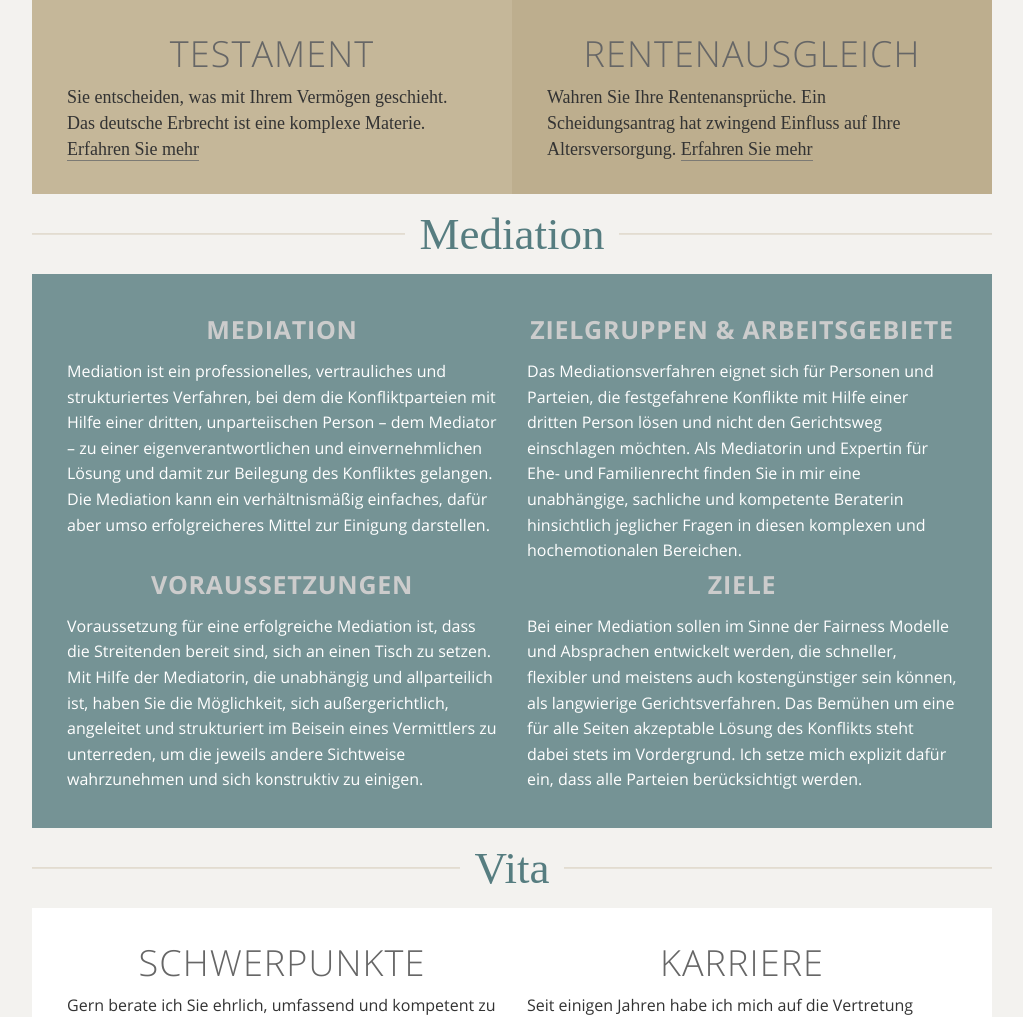
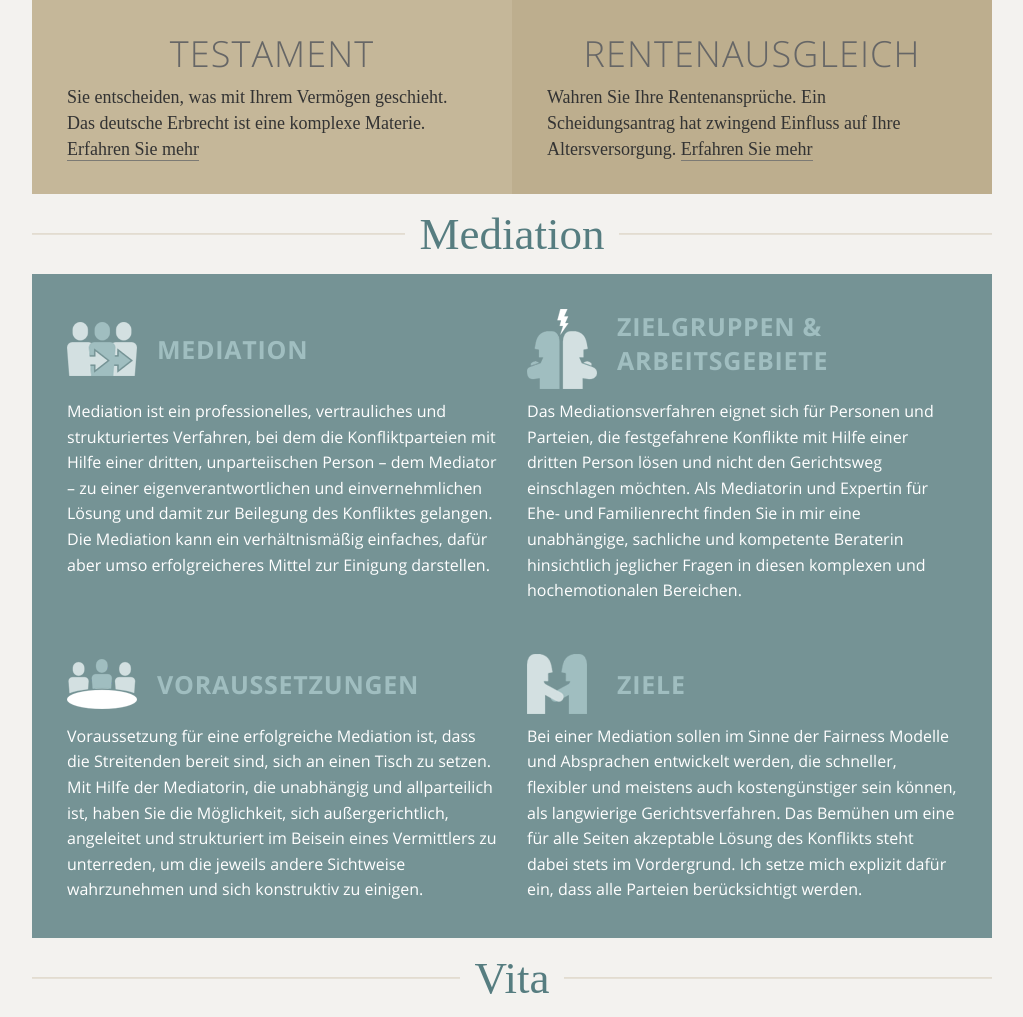
Before and after one commit to opoloo/androidicons-website, a PHP site: page / in a window 1280 px wide. Shown: the part 941-1958 px from the top of the page, without its empty margins (128-1151 px from the left). Run offline with PHP 8.4, Linux system fonts and the light colour scheme; data that the repository does not hold is empty; some libraries are stand-ins or nearby versions; some web fonts are replaced.

Commit message:
Funktion Kontaktformular, Style Impressum, Neue Mediationsicons

```diff
--- a/index.php
+++ b/index.php
@@ -2,7 +2,7 @@
 <html class="no-js">
 <?php
 // *** Mail Recipe ***
-$mail_to="sandra@opoloo.de";
+$mail_to="info@a-maurer.de";
 $mail_subject="[Website Kontaktanfrage]";
 // *************************************
 
@@ -36,8 +36,9 @@ $mail_text=stripslashes($mail_text);
 ?>
 <head>
 <meta http-equiv="Content-Type" content="text/html; charset=utf-8" />
-<meta name="description" content="Bölli Liegenschaftsverwaltung - Wir verwalten Ihre Immobilien." />
-<meta name="author" content="Michael Bölli" />
+<meta name="description" content="Als Rechtsanwältin für Eherecht und Familienrecht, finden Sie in mir eine kompetente Beraterin und Unterstützung in allen familienrechtlichen Angelegenheiten." />
+<meta name="author" content="Antje Pulinckx-Maurer" />
+<meta name="keywords" content="Antje Pulinckx-Maurer" />
 
 <title>Rechtsanwältin Antje Pulinckx-Maurer</title>
 
@@ -63,12 +64,12 @@ $mail_text=stripslashes($mail_text);
 <!--
 $(document).ready(function(){
 	$('#start').waypoint(function(event, direction) { $('#nav li').removeClass('active');	if (direction === 'down') { $('#nav-start').addClass('active'); } else { $('#nav li').removeClass('active'); }}, { offset: "0px" });
-	$('#leistungen').waypoint(function(event, direction) { $('#nav li').removeClass('active');	if (direction === 'down') { $('#nav-leistungen').addClass('active'); } else { $('#nav-start').addClass('active'); }}, { offset: 70 });
-	$('#mediation-wrapper').waypoint(function(event, direction) { $('#nav li').removeClass('active');	if (direction === 'down') { $('#nav-mediation').addClass('active'); } else { $('#nav-leistungen').addClass('active'); }}, { offset: 70 });
-	$('#vita-wrapper').waypoint(function(event, direction) { $('#nav li').removeClass('active'); if (direction === 'down') { $('#nav-vita').addClass('active'); } else { $('#nav-mediation').addClass('active'); }}, { offset: 70 });
-	$('#kontakt').waypoint(function(event, direction) { $('#nav li').removeClass('active'); if (direction === 'down') { $('#nav-kontakt').addClass('active'); } else { $('#nav-vita').addClass('active'); }}, { offset: 70 });
+	$('#leistungen').waypoint(function(event, direction) { $('#nav li').removeClass('active');	if (direction === 'down') { $('#nav-leistungen').addClass('active'); } else { $('#nav-start').addClass('active'); }}, { offset: 80 });
+	$('#mediation-wrapper').waypoint(function(event, direction) { $('#nav li').removeClass('active');	if (direction === 'down') { $('#nav-mediation').addClass('active'); } else { $('#nav-leistungen').addClass('active'); }}, { offset: 80 });
+	$('#vita-wrapper').waypoint(function(event, direction) { $('#nav li').removeClass('active'); if (direction === 'down') { $('#nav-vita').addClass('active'); } else { $('#nav-mediation').addClass('active'); }}, { offset: 80 });
+	$('#kontakt').waypoint(function(event, direction) { $('#nav li').removeClass('active'); if (direction === 'down') { $('#nav-kontakt').addClass('active'); } else { $('#nav-vita').addClass('active'); }}, { offset: 80 });
 
-	$("#nav a").smoothScroll({offset: -70, afterScroll: function() {
+	$("#nav a").smoothScroll({offset: -80, afterScroll: function() {
 		$('#nav li').removeClass('active');
 		$(this).parent().addClass('active');
 
@@ -244,21 +245,21 @@ $(document).ready(function(){
 		<div id="mediation">
 			<div>
 				<div class="two-cols margin-2cols">
-					<h2>Mediation</h2>
+					<h2 class="ic_1">Mediation</h2>
 					<p>Mediation ist ein professionelles, vertrauliches und strukturiertes Verfahren, bei dem die Konfliktparteien mit Hilfe einer dritten, unparteiischen Person – dem Mediator – zu einer eigenverantwortlichen und einvernehmlichen Lösung und damit zur Beilegung des Konfliktes gelangen. Die Mediation kann ein verhältnismäßig einfaches, dafür aber umso erfolgreicheres Mittel zur Einigung darstellen.</p>
 				</div>
 				<div class="two-cols">
-					<h2>Zielgruppen & Arbeitsgebiete</h2>
+					<h2 class="ic_2">Zielgruppen & Arbeitsgebiete</h2>
 					<p>Das Mediationsverfahren eignet sich für Personen und Parteien, die festgefahrene Konflikte mit Hilfe einer dritten Person lösen und nicht den Gerichtsweg einschlagen möchten. Als Mediatorin und Expertin für Ehe- und Familienrecht finden Sie in mir eine unabhängige, sachliche und kompetente Beraterin hinsichtlich jeglicher Fragen in diesen komplexen und hochemotionalen Bereichen.</p>
 				</div>
 			</div>
 			<div>
 				<div class="two-cols margin-2cols">
-					<h2>Voraussetzungen</h2>
+					<h2 class="ic_3">Voraussetzungen</h2>
 					<p>Voraussetzung für eine erfolgreiche Mediation ist, dass die Streitenden bereit sind, sich an einen Tisch zu setzen. Mit Hilfe der Mediatorin, die unabhängig und allparteilich ist, haben Sie die Möglichkeit, sich außergerichtlich, angeleitet und strukturiert im Beisein eines Vermittlers zu unterreden, um die jeweils andere Sichtweise wahrzunehmen und sich konstruktiv zu einigen.</p>
 				</div>
 				<div class="two-cols">
-					<h2>Ziele</h2>
+					<h2 class="ic_4">Ziele</h2>
 					<p>Bei einer Mediation sollen im Sinne der Fairness Modelle und Absprachen entwickelt werden, die schneller, flexibler und meistens auch kostengünstiger sein können, als langwierige Gerichtsverfahren. Das Bemühen um eine für alle Seiten akzeptable Lösung des Konflikts steht dabei stets im Vordergrund. Ich setze mich explizit dafür ein, dass alle Parteien berücksichtigt werden.</p>
 				</div>
 			</div>
--- a/stylesheets/style.css
+++ b/stylesheets/style.css
@@ -156,8 +156,9 @@ a:hover {
 	display:block;
 }
 
-#content.impressum .headline {
-	margin:40px 0 0 0;
+#content.impressum .headline, #content.impressum h1 {
+	margin:40px 0 10px 0;
+	line-height:50px;
 }
 
 
@@ -165,6 +166,7 @@ h1 {
 	font-family: 'GentiumItalic';
 	font-weight:normal;
 	font-size:45px;
+
 }
 
 .headline span {
@@ -187,6 +189,36 @@ h2 {
 	color:#666;
 }
 
+h2.ic_1 {
+	padding:0 0 0 90px;
+	height:80px;
+	line-height:80px;
+	background:url(../images/ic_mediation.png) left center no-repeat;
+}
+
+h2.ic_2 {
+	padding:0px 0 0 90px;
+	height:80px;
+	line-height:34px;
+	background:url(../images/ic_gebiete.png) left top no-repeat;
+}
+
+h2.ic_3 {
+	padding:0 0 0 90px;
+	height:80px;
+	line-height:80px;
+	background:url(../images/ic_voraussetzungen.png) left center no-repeat;
+	margin:40px 0 0 0;
+}
+
+h2.ic_4 {
+	padding:0 0 0 90px;
+	height:80px;
+	line-height:80px;
+	background:url(../images/ic_ziele.png) left center no-repeat;
+	margin:40px 0 0 0;
+}
+
 #content.impressum h2 {
 	margin:50px 0 15px 0;
 	text-align:left;
@@ -195,7 +227,8 @@ h2 {
 #mediation h2 {
 	font-size:25px;
 	font-family: 'OpenSansBold';
-	color:#ccc;
+	color:#a0bec0;
+	text-align: left;
 }
 
 
@@ -405,12 +438,17 @@ div#intro {
 	display:block;
 }
 
+#leistungen ul li.current div.extended_content h3 {
+	font-size:22px;
+	padding:20px 0 0 20px;
+}
+
 #leistungen ul li.current div.extended_content p {
 	display:block;
-	padding:0px 0px 10px 0px;
+	padding:0px 50px 10px 20px;
 	font-family: 'OpenSansRegular';
 	font-size: 14px;
-	line-height: 1.4em;
+	line-height: 1.7em;
 	color: #333;
 }
 
```
Also changed, not shown: impressum.php (+92 -24 lines), favicon.ico, favicon.png, images/ic_gebiete.png (added), images/ic_mediation.png (added), images/ic_voraussetzungen.png (added), images/ic_ziele.png (added).
